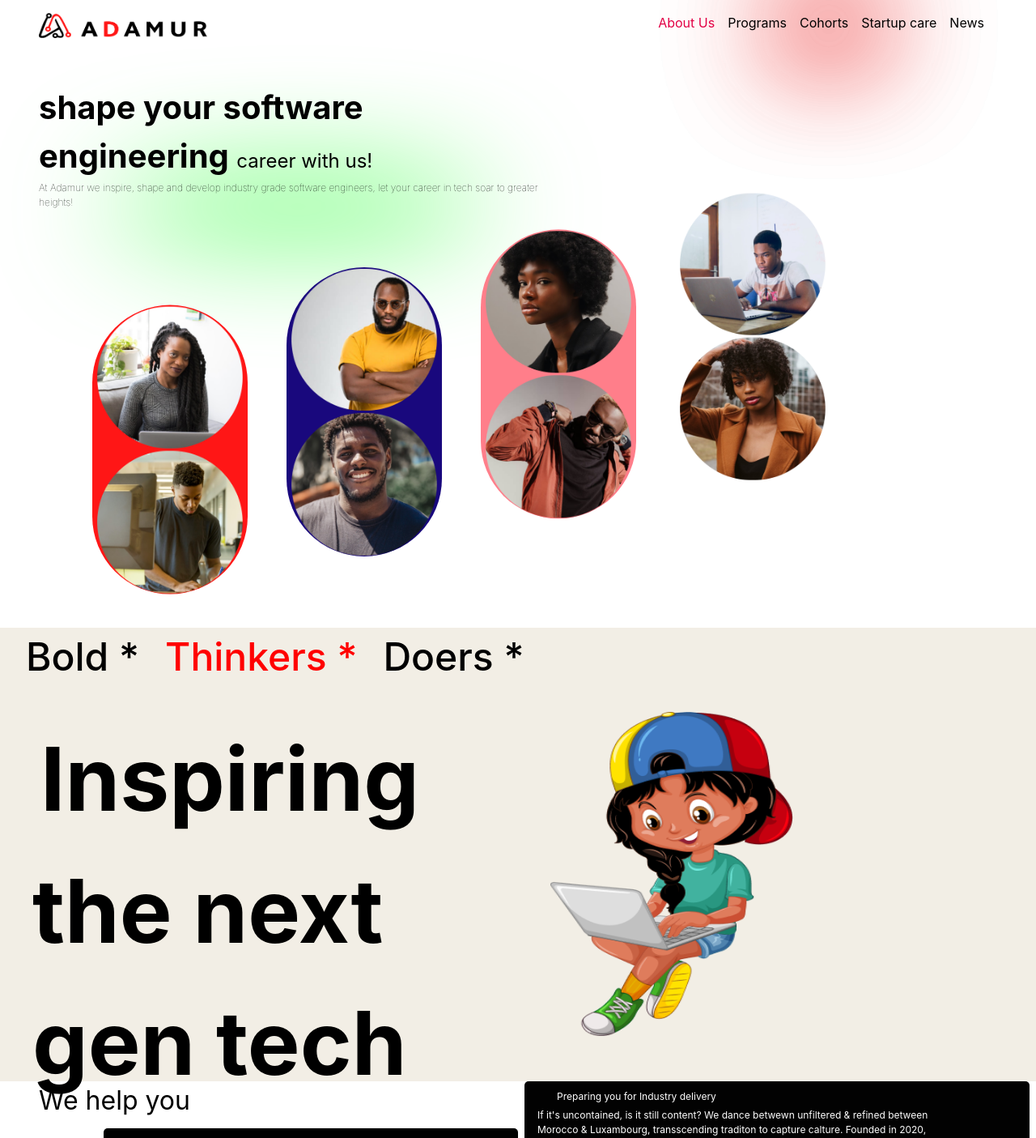
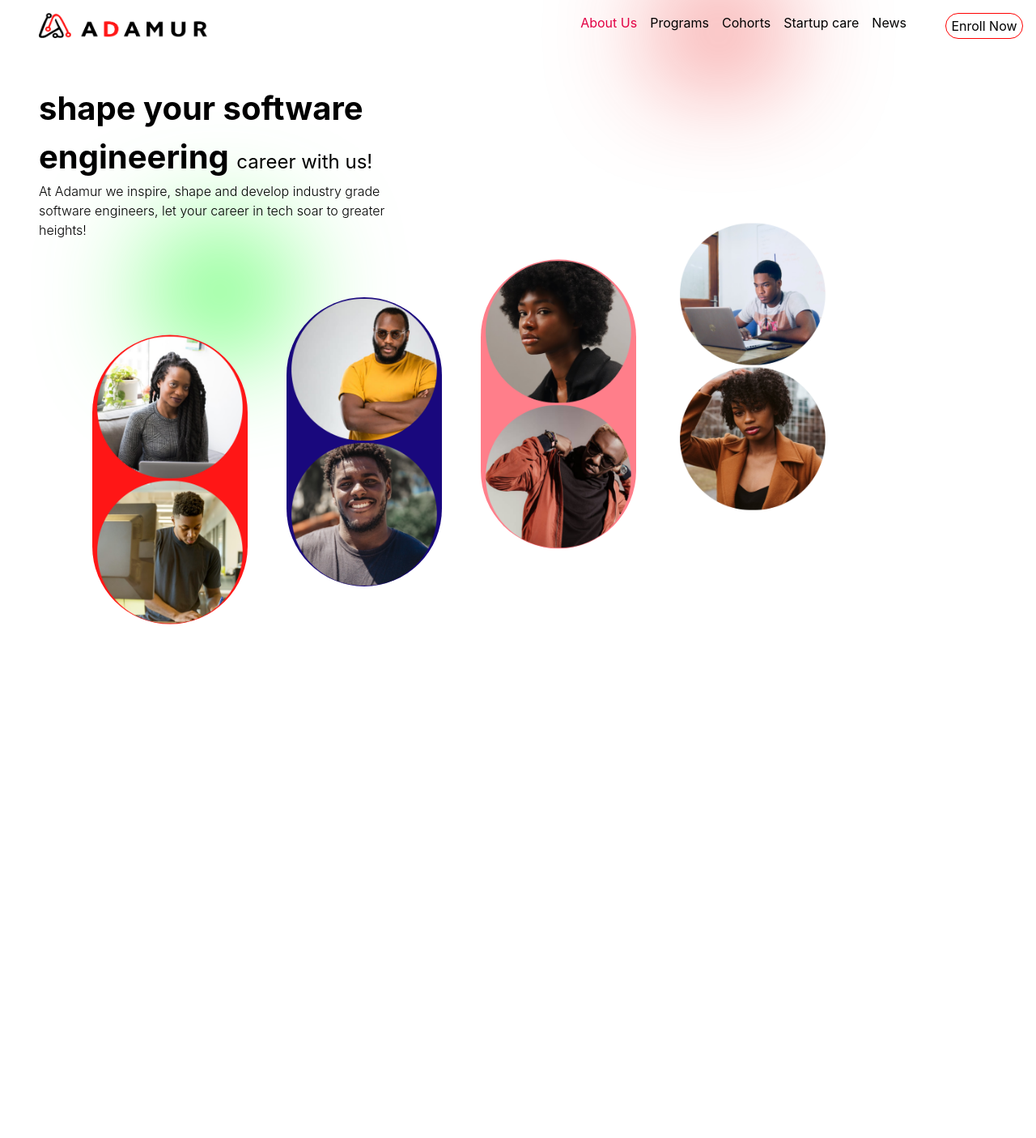
Before and after one commit to ADAMUR-IO/Adamur-landing-page, a React (Create React App) app: page / in a window 1280 px wide. Shown: the top 1405 px of the page at 81% size. After the commit the page ends 834 px from the top, so only its background shows below. Built offline with nearby package versions, Linux system fonts and the light colour scheme; the HTML template or start-up script is replaced by a standard one.

Commit message:
Enroll button: added the enroll button on the header

```diff
--- a/src/components/common/header/Header.jsx
+++ b/src/components/common/header/Header.jsx
@@ -55,6 +55,7 @@ to='news'
 span={true}
 smooth={true}><span>News</span></Link>
 </li>
+<button className='btn'>Enroll Now</button>
 </ul>
 )}
     </div>
--- a/src/components/common/header/header.css
+++ b/src/components/common/header/header.css
@@ -8,7 +8,7 @@
     display: flex;
     gap: 1rem;
     float: right;
-    margin-right: 4rem;
+    margin-right: 1rem;
 }
 .logo{
     margin-top: 1rem;
@@ -25,11 +25,18 @@ color: #e20044;
 .header-menu>:nth-child(1):hover{
     color: blue;
 }
+.btn{
+    width: 6rem;
+    height: 2rem;
+    border: 1px solid red;
+    border-radius: 20px;
+    margin-left: 2rem;
+}
 
 .hero-blur{
-    width: 8rem;
-    height: 4rem;
-    right: 12rem;
+    width: 9rem;
+    height: 5rem;
+    right: 20rem;
     top: 0;
     background-color: rgba(236, 16, 16, 0.9);
     position: absolute;
--- a/src/components/hero/Hero.jsx
+++ b/src/components/hero/Hero.jsx
@@ -11,8 +11,10 @@ const Hero = () => {
       <div className="text">
       <span>shape your software engineering </span>
       <span>career with us!</span>
+      <p>At Adamur we inspire, shape and develop industry grade software engineers, let your career in tech soar to greater heights!
     <div className="blur hero-blur1"></div>
-      <p>At Adamur we inspire, shape and develop industry grade software engineers, let your career in tech soar to greater heights!</p>
+      </p>
+
       </div>
     </div>
     <div className="img-container">
--- a/src/components/hero/hero.css
+++ b/src/components/hero/hero.css
@@ -16,11 +16,13 @@
 }
 .text>:nth-child(3){
     width: 30rem;
+    font-size: 1rem;
+    font-weight: 300;
 }
 .hero-blur1{
-    width: 4rem;
-    height: 4rem;
-    left: 8rem;
+    width: 10rem;
+    height: 8rem;
+    left: 12rem;
     background-color: #37ff42;
     position: absolute;
     border-radius: 50%;
--- a/src/components/home/Home.jsx
+++ b/src/components/home/Home.jsx
@@ -1,20 +1,20 @@
 import React from 'react'
 import Hero from '../hero/Hero'
-import Team from '../team/Team'
-import Inspiration from '../inspiration/Inspiration'
-import Industry from '../industry/Industry'
-import Logo from '../Logo/Logo.component'
-import Section4 from '../section4/Section4'
+// import Team from '../team/Team'
+// import Inspiration from '../inspiration/Inspiration'
+// import Industry from '../industry/Industry'
+// import Logo from '../Logo/Logo.component'
+// import Section4 from '../section4/Section4'
 // import Loader from '../loader-page/Loader-page.component'
 const Home = () => {
   return (
     <>
     <Hero />
-    <Inspiration />
-    <Industry />
-    <Logo />
-    <Section4 />
-    <Team />
+    {/* <Inspiration /> */}
+    {/* <Industry /> */}
+    {/* <Logo /> */}
+    {/* <Section4 /> */}
+    {/* <Team /> */}
 
     {/* <Loader /> */}
 
--- a/src/components/inspiration/inspiration.css
+++ b/src/components/inspiration/inspiration.css
@@ -27,8 +27,9 @@
     margin-bottom: 50px;
   }
   .inspire {
-    font-size: 40px;
-    font-weight: bold;
+    font-size: 1rem;
+    display: flex;
+    width: 15rem;
   }
   .inspire-2 {
     display: flex;
```
